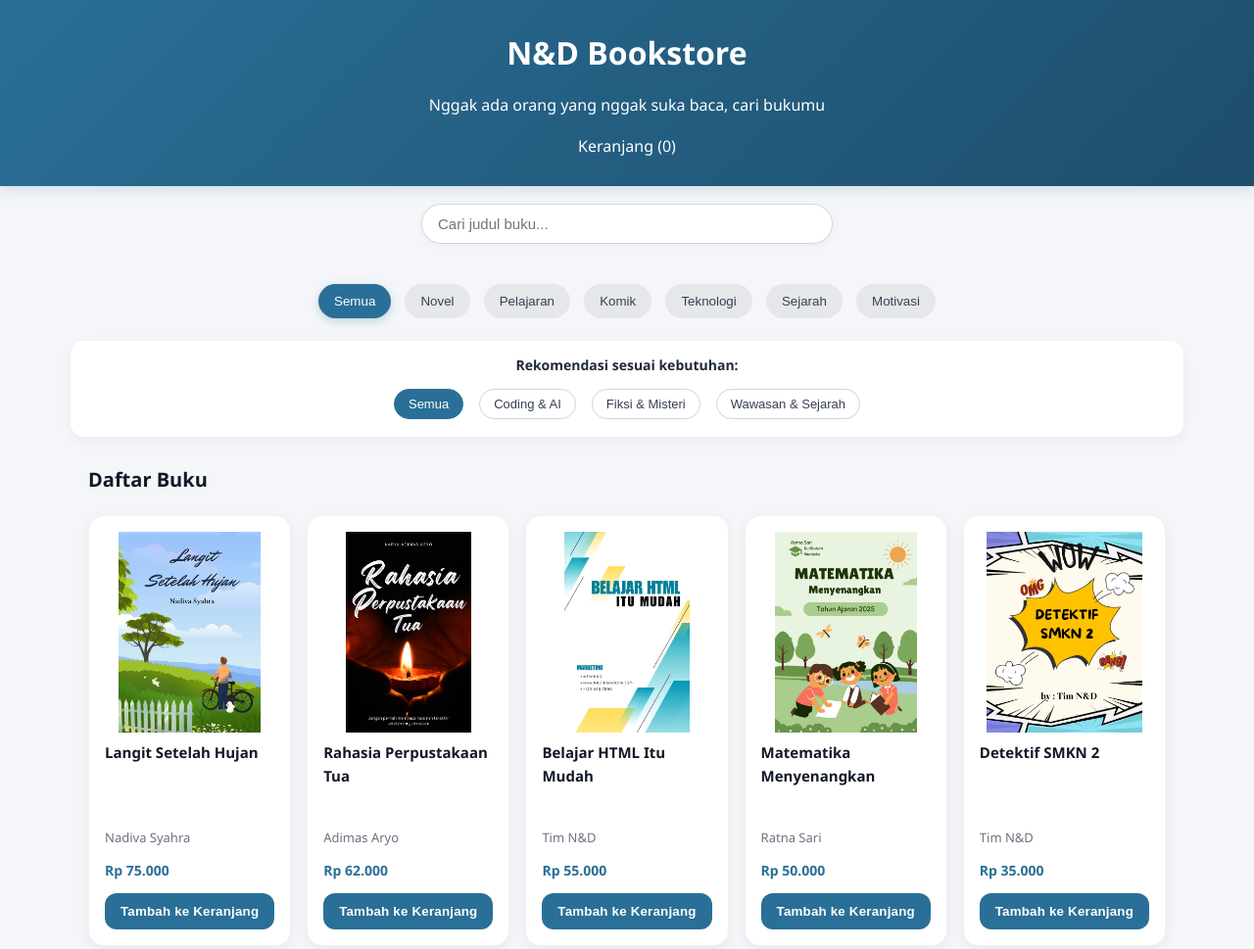
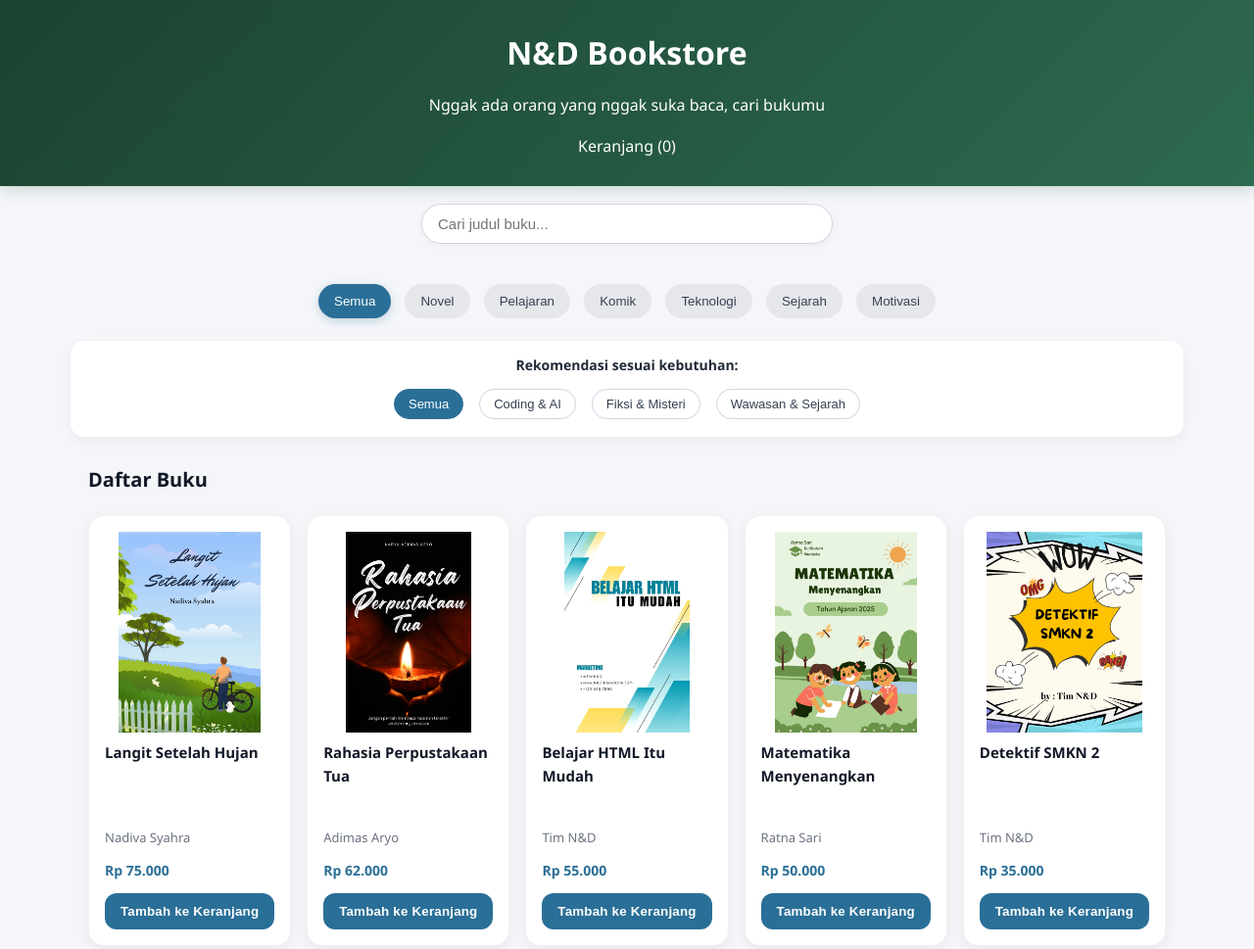
Before and after one commit to vanovaa1108-lab/nd-book, a plain HTML site: page index.html in a window 1280 px wide. Shown: the top 969 px of the page at 98% size. Drawn offline with Linux system fonts and the light colour scheme.

Commit message:
Update style.css

```diff
--- a/css/style.css
+++ b/css/style.css
@@ -7,11 +7,11 @@ body {
 }
 
 header {
-  background: linear-gradient(135deg, #2a6f97, #1d4e6b);
+  background: linear-gradient(135deg, #1b4332, #2d6a4f);
   color: white;
   padding: 24px 16px;
   text-align: center;
-  box-shadow: 0 4px 14px rgba(29, 78, 107, 0.15);
+  box-shadow: 0 4px 14px rgba(27, 67, 50, 0.18);
 }
 
 header a {
```
